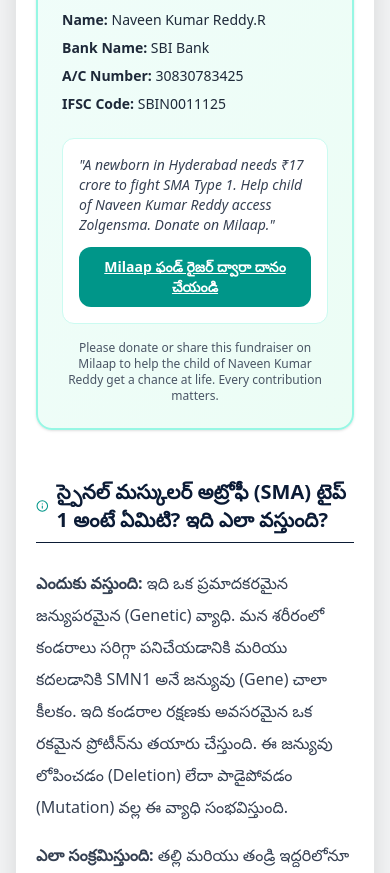
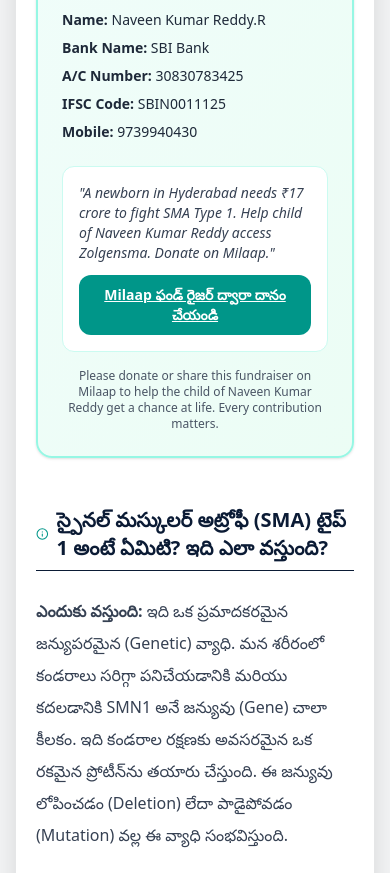
Before and after one commit to thehyderabadnow-eng/ink-telangana, a Next.js app: page /article/health/sma-type-1-Zolgensma/10000401 in a window 390 px wide. Shown: the part 1620-2493 px from the top of the page. Built offline with nearby package versions, Linux system fonts and the light colour scheme.

Commit message:
Ink Health 401/04: mobile number added for article.

```diff
--- a/src/components/custom-articles/SmaHealthArticle.tsx
+++ b/src/components/custom-articles/SmaHealthArticle.tsx
@@ -133,6 +133,7 @@ export default function SmaHealthArticle() {
                     <p><strong>Bank Name:</strong> SBI Bank</p>
                     <p><strong>A/C Number:</strong> 30830783425</p>
                     <p><strong>IFSC Code:</strong> SBIN0011125</p>
+                    <p><strong>Mobile:</strong> 9739940430</p>
                   </div>
                   <div className="bg-white p-4 rounded-xl border border-teal-100 flex flex-col justify-center">
                     <p className="text-gray-700 italic font-medium mb-3">
```
